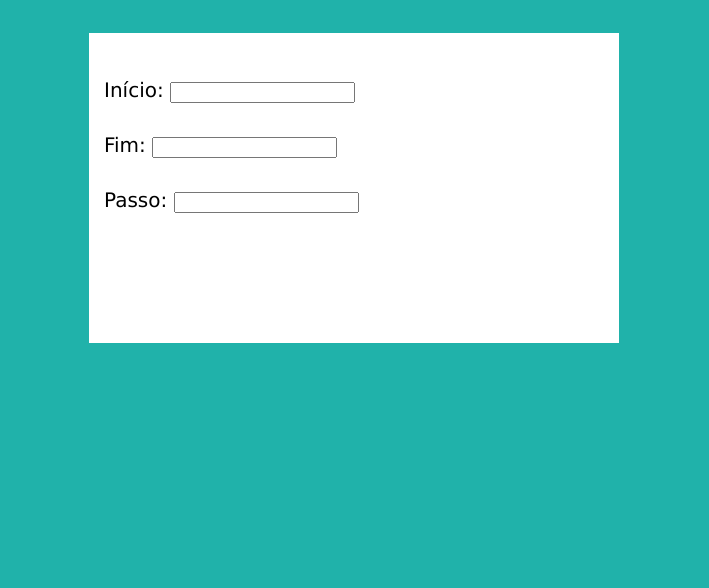
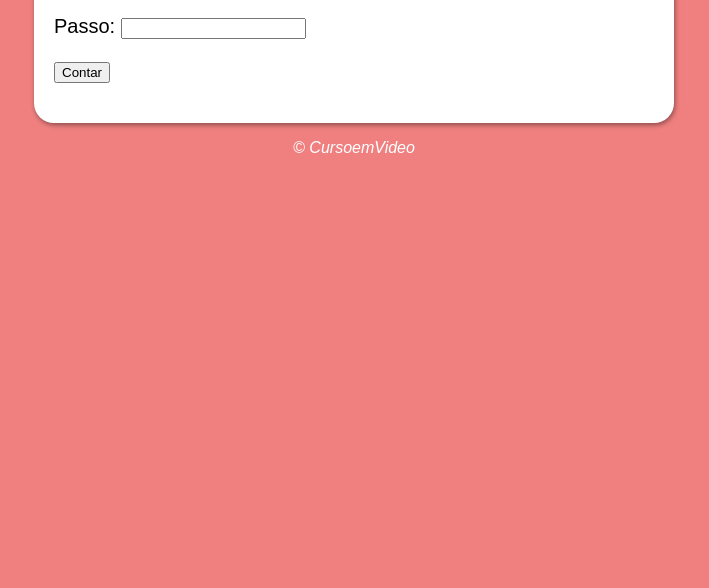
Before and after one commit to anacarneiroo/javascript, a plain HTML site: page exercicios/ex003/index.html in a window 1280 px wide. Shown: the part 212-800 px from the top of the page, without its empty margins (286-995 px from the left). Drawn offline with Linux system fonts and the light colour scheme.

Commit message:
criando o javascript

```diff
--- a/exercicios/ex003/index.html
+++ b/exercicios/ex003/index.html
@@ -4,49 +4,50 @@
     <meta charset="UTF-8">
     <meta name="viewport" content="width=device-width, initial-scale=1.0">
     <title>Super Contador</title>
+    <script src="script.js"></script>
+
     <style>
-        *{
-            margin: 0px;
+        body{
+            font-family: Arial, Helvetica, sans-serif;
+            background-color: lightcoral;
+            text-align: center;
+            margin-left: 20px;
+            margin-right: 20px;
         }
-
-        body{
-            position: relative;
-            height: 100vh;
-            background-color: lightseagreen;
-            font-family: Verdana, Geneva, Tahoma, sans-serif;
-            text-align: center;
+        h1,footer{
+            color: white;
         }
 
         h1{
-            text-shadow: 1px 1px 2px rgba(0, 0, 0, 0.436);
-            color: white;
-            padding-top: 150px;
             font-size: 40px;
+            text-shadow: 1px 1px 2px rgba(0, 0, 0, 0.475);
+        }
+
+        footer p{
+            font-style: italic;
+            font-weight: lighter;
         }
 
         section{
-            position: absolute;
-            top: 50%;
-            left: 50%;
-            transform: translate(-50%,-50%);
-            width: 500px;
-            height: 280px;
-            padding: 15px;
+            margin: auto;
+            max-width: 600px;
+            min-width: 200px;
+            border-radius: 20px;
+            box-shadow: 1px 2px 5px rgba(0, 0, 0, 0.414);
+            padding: 20px;
+            font-size: 20px;
             background-color: white;
-            font-size: 20px;
-            text-align: justify;
         }
 
         section p{
-            margin: 30px 0px 30px 0px;
+            text-align: justify;
         }
-
     </style>
 </head>
 <body>
     <h1>Vamos contar</h1>
     <section>
-        <form action="script.js" method="post">
+        <div>
             <p>
                 <label for="iinicio">Início:</label>
                 <input type="number" name="inicio" id="iinicio">
@@ -59,7 +60,19 @@
                 <label for="ipasso">Passo:</label>
                 <input type="number" name="passo" id="ipasso">
             </p>
-        </form>
+            <p>
+                <button onclick="contar()">Contar</button>
+            </p>
+        </div>
+
+        <div>
+            <p id="principal"></p>
+        </div>
+
     </section>
+    <footer>
+        <p>&copy; CursoemVideo</p>
+    </footer>
+
 </body>
 </html>
--- a/exercicios/ex003/script.js
+++ b/exercicios/ex003/script.js
@@ -0,0 +1,56 @@
+function contar() {
+    var retorno = window.document.getElementById('principal')
+    var inicio = window.document.querySelector('input#iinicio').value
+    var fim = window.document.querySelector('input#ifim').value
+    var passo = window.document.querySelector('input#ipasso').value
+    if (inicio == "" || fim == "" || passo == ""){
+        retorno.innerText= 'Impossível contar!'
+    }
+    else{
+        var inicio = Number(inicio);
+        var fim = Number(fim);
+        var passo = Number(passo);
+
+        if (passo == 0){
+            window.alert('Passo inválido! Considerando PASSO 1.');
+            passo = 1
+        }
+        if(inicio == fim){
+            retorno.innerHTML = 'Não é possível contar!';
+        }
+
+        else if(inicio > 0 && fim > 0 && passo < 0 && inicio < fim){
+            retorno.innerHTML = 'Não é possível contar!';
+        }
+
+        else if(inicio > 0 && fim > 0 && passo > 0 && inicio > fim){
+            retorno.innerHTML = 'Não é possível contar!';
+        }
+
+        else if(inicio < 0 && fim < 0 && passo > 0 && inicio > fim){
+            retorno.innerHTML = 'Não é possível contar!';
+        }
+
+        else if((fim-inicio)%passo>0 || (fim-inicio)%passo<0){
+            retorno.innerHTML = 'Não é possível contar!';
+        }
+
+        else if(inicio < fim){
+            retorno.innerHTML = '';
+            retorno.innerHTML += 'Contando: <br>';
+            for(var n = inicio; n <=fim; n += passo){
+                retorno.innerHTML += `${n} &#x1F449;`;
+            }
+            retorno.innerHTML += `&#x1F3F4;`;
+        }
+
+        else{
+            retorno.innerHTML = '';
+            retorno.innerHTML += 'Contando: <br>';
+            for(var n = inicio; n >=fim; n += passo){
+                retorno.innerHTML += `${n} &#x1F449;`;
+            }
+            retorno.innerHTML += `&#x1F3F4;`;
+        }
+    }
+}
```
Also changed, not shown: aulas/aula14/ambiente.js (line endings or trailing spaces).
